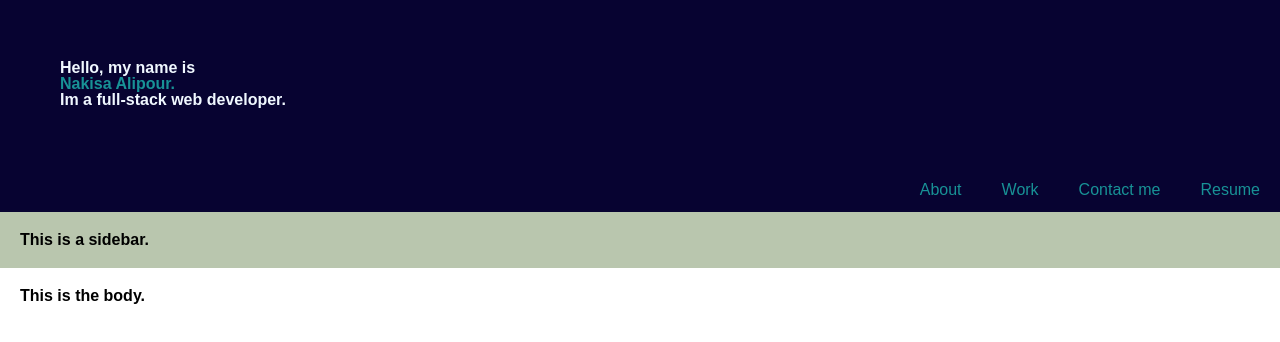
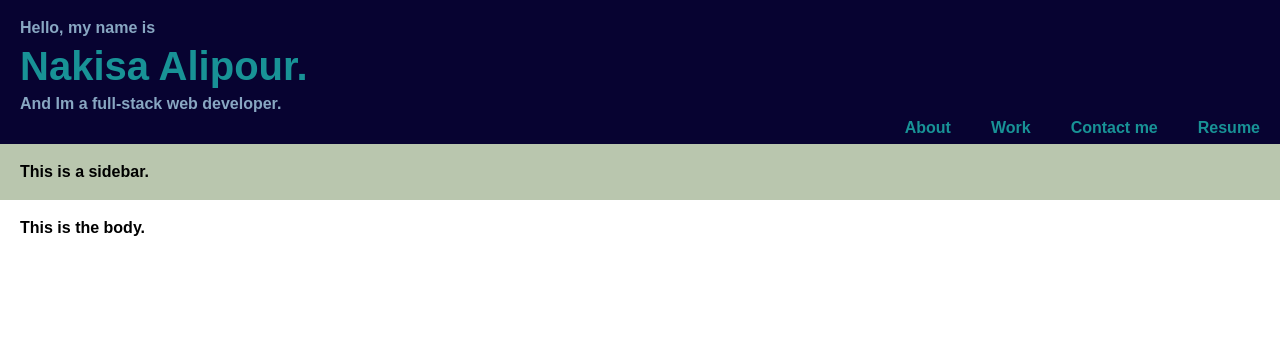
Before and after one commit to Nakisa-Alipour/Portfolio-of-work-samples, a plain HTML site: page index.html in a window 1280 px wide. Drawn offline with Linux system fonts and the light colour scheme.

Commit message:
add changes for top header and nav

```diff
--- a/Assets/style.css
+++ b/Assets/style.css
@@ -9,16 +9,20 @@ body {
 
 .top-header {
     text-align:left;
-    padding: 60px;
+    padding: 20px;
+    padding-bottom: 0px;
     background-color: #070331;
 }
 
-.color-white {
-    color: aliceblue;
+.h4-class {
+    color: rgb(136, 167, 194);
 }
 
-.color-lightblue {
+.h1-class {
     color: rgb(24, 146, 150);
+    padding: 10px 0px;
+    font-weight: bolder;
+    font-size: 40px;
 }
 
 nav {
@@ -29,9 +33,10 @@ nav {
 
 nav a {
   color: rgb(24, 146, 150);
-  padding: 14px 20px;
+  padding: 8px 20px;
   text-decoration: none;
   text-align: center;
+  font-weight: bolder;
 }
 
 aside {
--- a/index.html
+++ b/index.html
@@ -9,11 +9,11 @@
 </head>
 <body>
     <header class="top-header">
-      <h4 class="color-white">Hello, my name is</h4>
+      <h4 class="h4-class">Hello, my name is</h4>
 
-      <h1 class="color-lightblue">Nakisa Alipour.</h1>
+      <h1 class="h1-class">Nakisa Alipour.</h1>
 
-      <h4 class="color-white">Im a full-stack web developer.</h4>
+      <h4 class="h4-class">And Im a full-stack web developer.</h4>
     </header>
     <nav>
         <a href="#">About</a>
```
